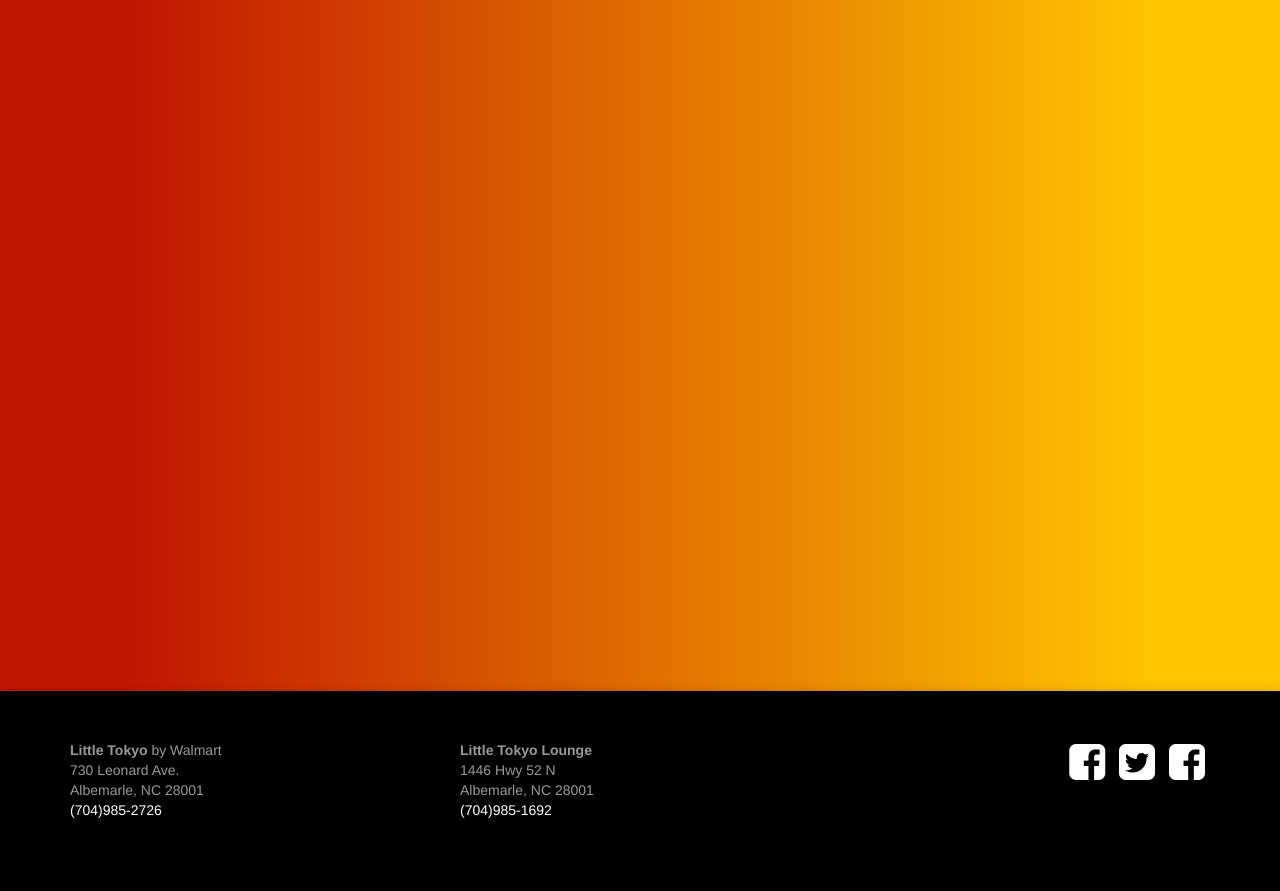
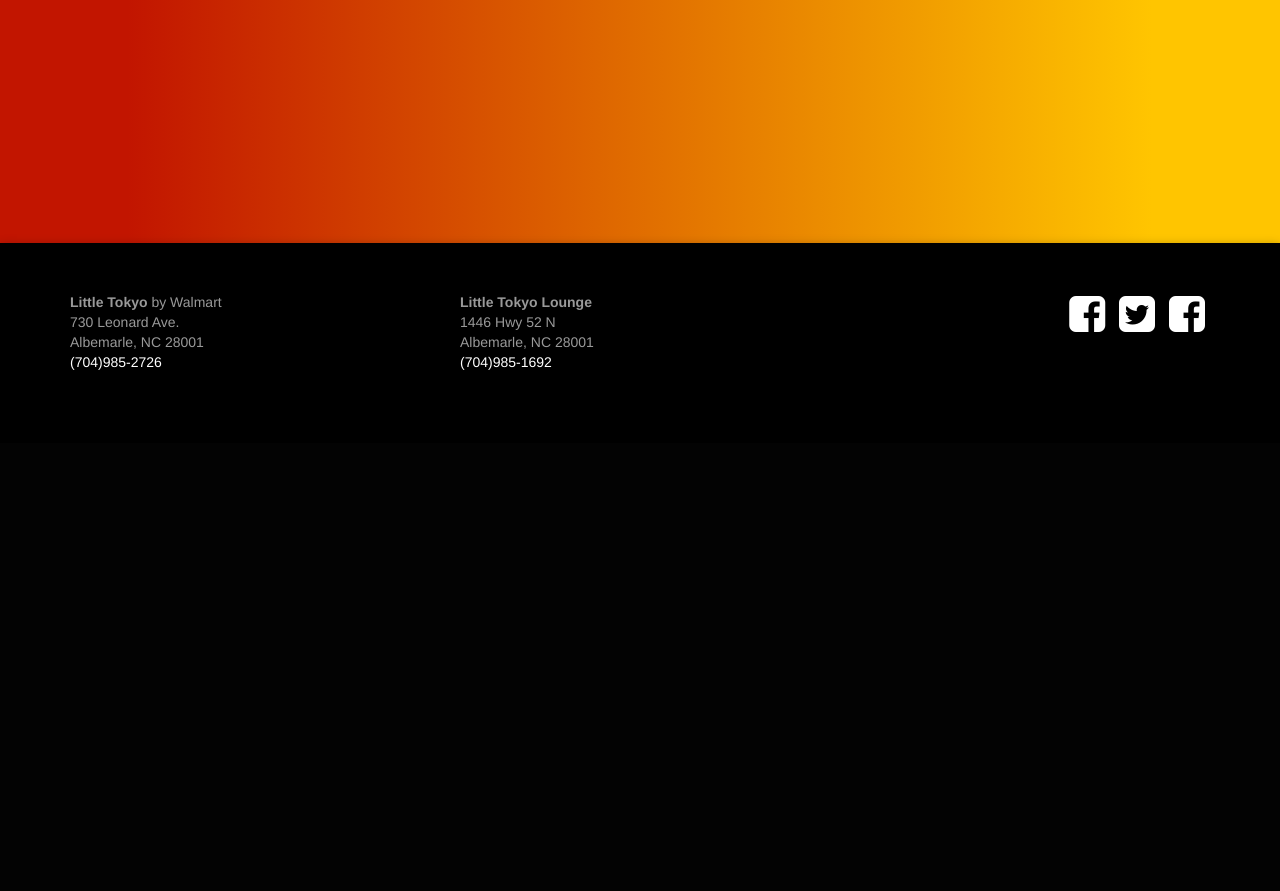
Before and after one commit to micha3lbrown/tokyo, a CakePHP app: the page made by app/View/Pages/menu.ctp in a window 1280 px wide. Shown: the part 866-1757 px from the top of the page. After the commit the page ends 1236 px from the top, so only its background shows below. Run offline with PHP 8.4 and a stand-in for CakePHP, Linux system fonts and the light colour scheme; the template is opened without the code that fills it, so the values that code supplies are empty; some libraries are stand-ins or nearby versions; some web fonts are replaced.

Commit message:
updating menu page

```diff
--- a/app/webroot/css/custom.css
+++ b/app/webroot/css/custom.css
@@ -348,8 +348,7 @@
   right: 0; }
 
 #menuJpg {
-  width: 100%;
-  height: 85vw; }
+  width: 100%; }
   #menuJpg .b-page {
     width: 50%; }
     #menuJpg .b-page .imgFull {
--- a/app/webroot/css/scss/custom.scss
+++ b/app/webroot/css/scss/custom.scss
@@ -196,7 +196,8 @@
 // MENU
 #menuJpg{
 	width:100%;
-	height:85vw;
+	// height:auto;
+	// max-height: 80vw;
 
 
 	.b-page{
--- a/app/webroot/js/lt.js
+++ b/app/webroot/js/lt.js
@@ -24,7 +24,7 @@
 		$('#menuJpg').booklet({
 			// closed: true,
 			width: '100%',
-			height: '100vw',
+			height: '65vw',
 			pagePadding : 0
 		});
 
```
